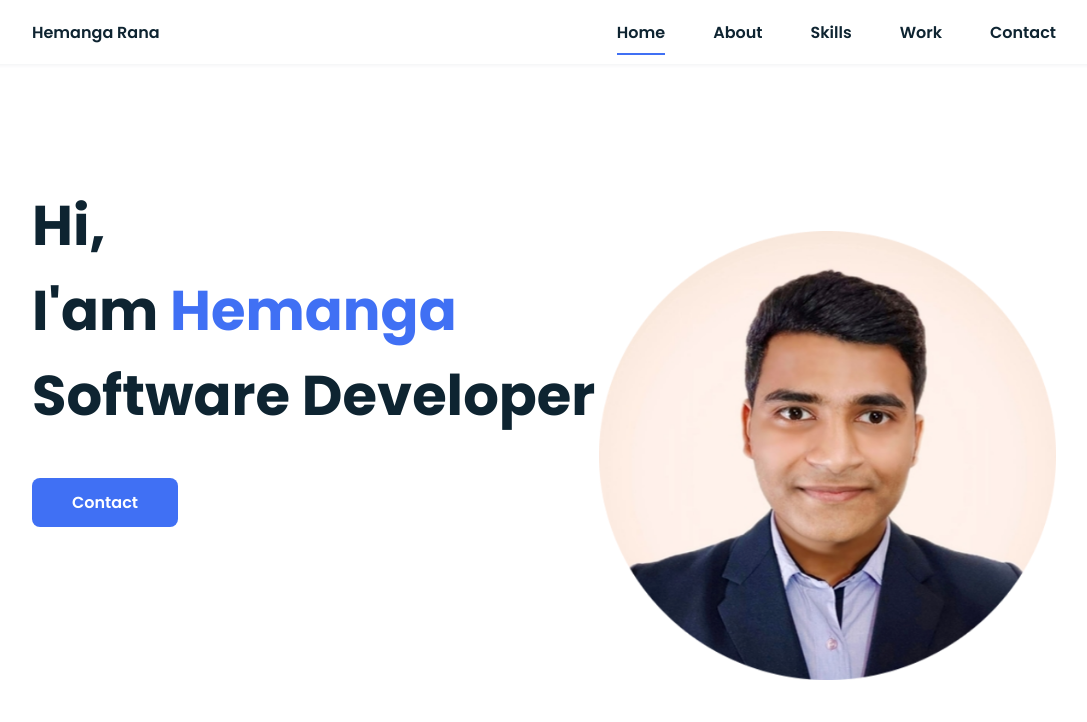
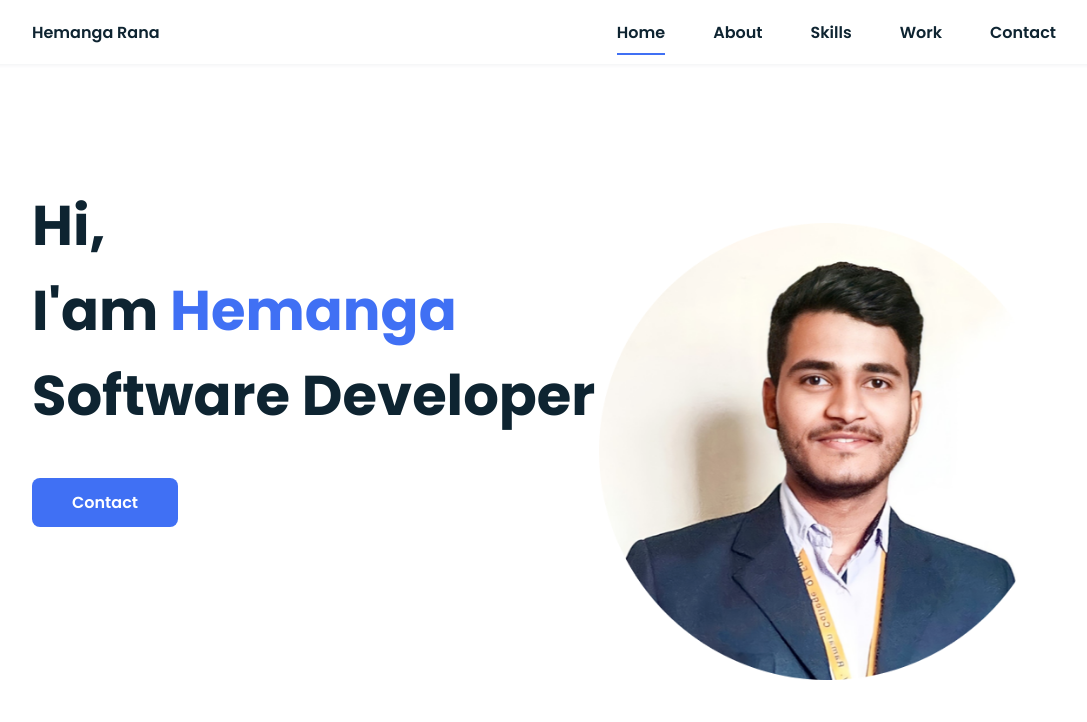
Before and after one commit to Hemanga-Rana/Portfolio, a plain HTML site: page index.html in a window 1280 px wide. Shown: the top 722 px of the page, without its empty margins (96-1183 px from the left). Drawn offline with nearby package versions, Linux system fonts and the light colour scheme.

Commit message:
Update index.html

```diff
--- a/index.html
+++ b/index.html
@@ -51,7 +51,7 @@
                 </div>
 
                 <div class="home__img">
-                    <img src="assets/img/perfil.png" alt="">
+                    <img src="assets/img/profileCircle.png" alt="">
                 </div>
             </section>
 
```
